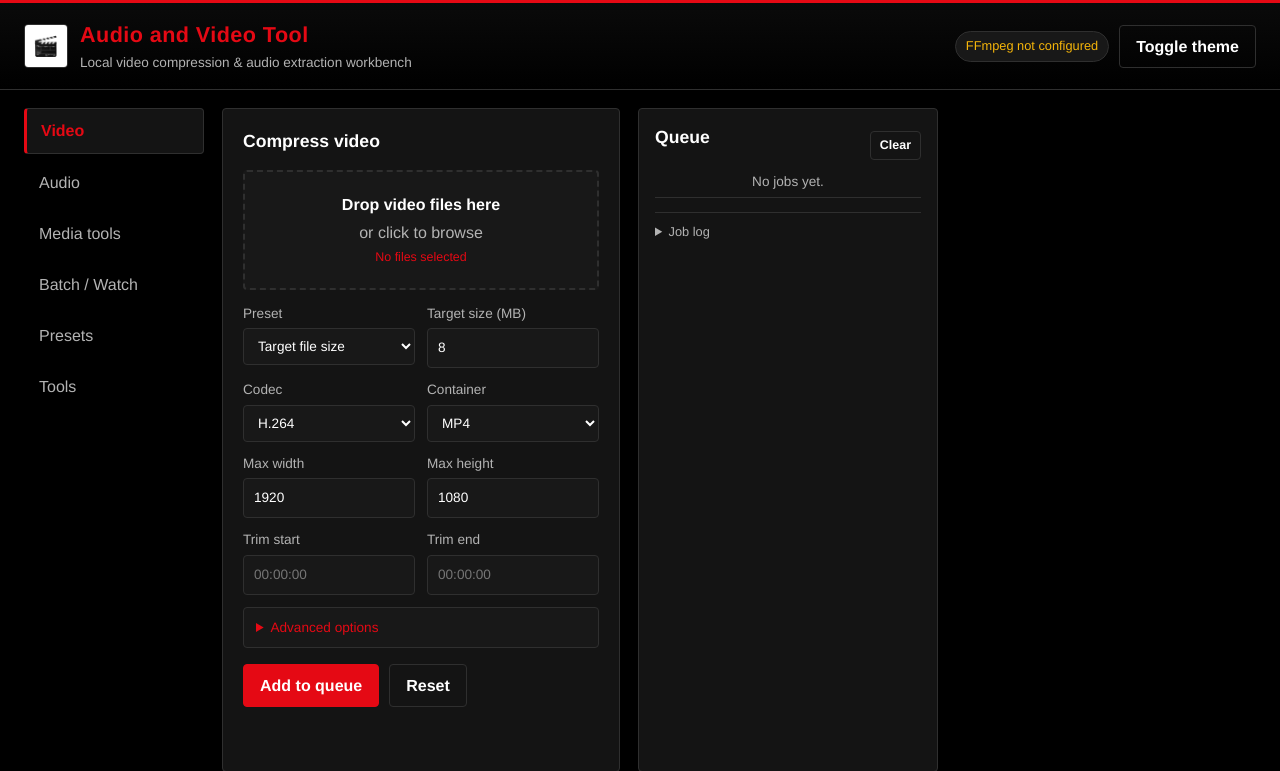
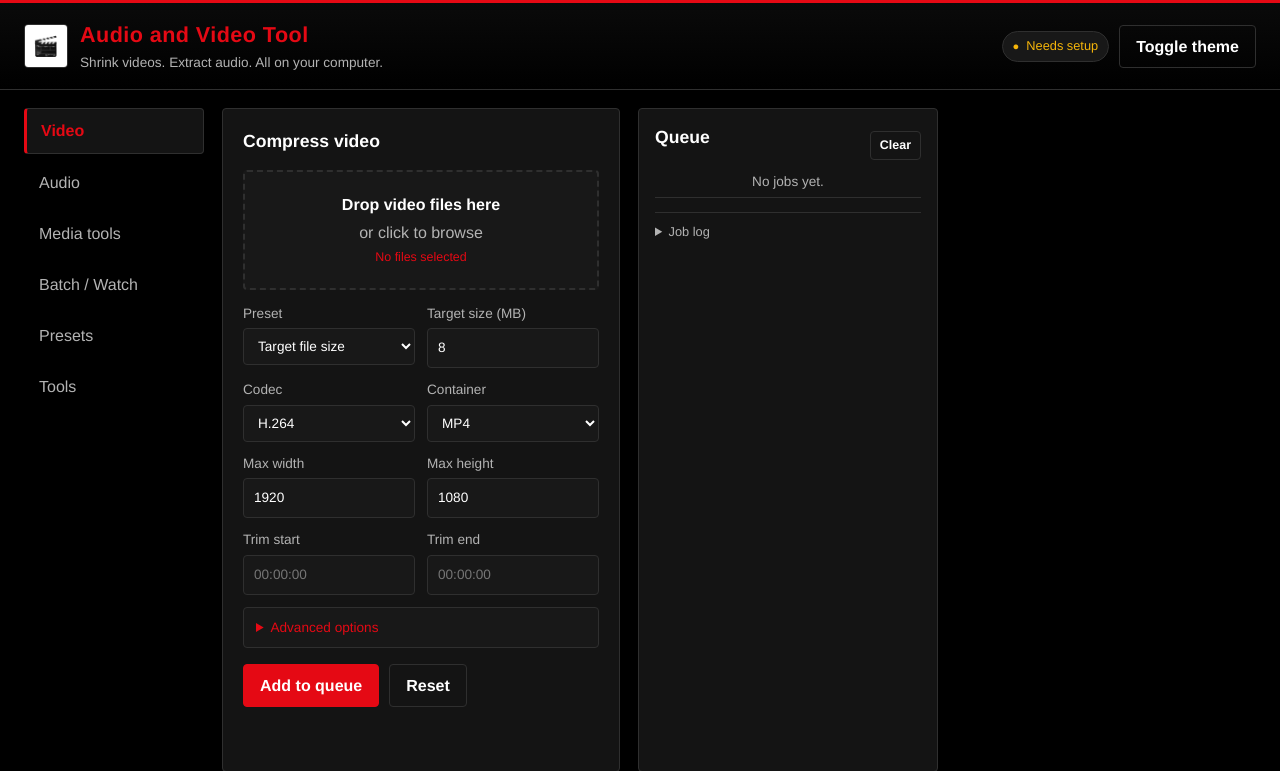
Before and after one commit to jessethegreat6190/Audio-and-Video-Tool, a PHP site: page / in a window 1280 px wide. Shown: the top 771 px of the page. Run offline with PHP 8.4, Linux system fonts and the light colour scheme; data that the repository does not hold is empty.

Commit message:
Use plain-language status and tagline for clients

```diff
--- a/assets/css/style.css
+++ b/assets/css/style.css
@@ -76,10 +76,15 @@ body {
     border: 1px solid var(--line);
     background: var(--panel-2);
     color: var(--muted);
+    cursor: help;
 }
+.status-chip::before { content: "●"; margin-right: 7px; font-size: .7rem; }
 .status-ok { color: var(--ok); }
 .status-warn { color: var(--warn); }
 .status-loading { color: var(--muted); }
+.status-ok::before { color: var(--ok); }
+.status-warn::before { color: var(--warn); }
+.status-loading::before { color: var(--muted); }
 
 .layout {
     display: grid;
--- a/assets/js/app.js
+++ b/assets/js/app.js
@@ -556,10 +556,12 @@
         var chip = val('engine-status');
         chip.classList.remove('status-loading');
         if (data.ffmpeg && data.ffprobe) {
-            chip.textContent = 'Engine ready · ' + data.ffmpeg_version.split(',')[0];
+            chip.textContent = 'Ready to convert';
+            chip.title = 'All systems ready. Video engine: ' + data.ffmpeg_version.split(',')[0];
             chip.classList.add('status-ok');
         } else {
-            chip.textContent = 'FFmpeg not configured';
+            chip.textContent = 'Needs setup';
+            chip.title = 'The video engine was not found. Ask the person who set this up to install FFmpeg in the bin folder.';
             chip.classList.add('status-warn');
         }
         ['nvenc', 'qsv', 'amf'].forEach(function (gpu) {
@@ -571,7 +573,8 @@
         });
     }).catch(function () {
         var chip = val('engine-status');
-        chip.textContent = 'Status unavailable';
+        chip.textContent = "Can't check right now";
+        chip.title = "We couldn't reach the local status check. Refresh the page and try again.";
         chip.classList.add('status-warn');
     });
 
--- a/index.php
+++ b/index.php
@@ -16,7 +16,7 @@ require __DIR__ . '/includes/config.php';
             <img src="assets/images/logo.jpg" alt="Audio and Video Tool logo" class="brand-logo">
             <div class="brand-text">
                 <h1><?php echo htmlspecialchars(APP_NAME); ?></h1>
-                <span class="tagline">Local video compression &amp; audio extraction workbench</span>
+                <span class="tagline">Shrink videos. Extract audio. All on your computer.</span>
             </div>
         </div>
         <div class="header-actions">
```
Also changed, not shown: PROJECT_PLAN.md (+2 -1 lines).
